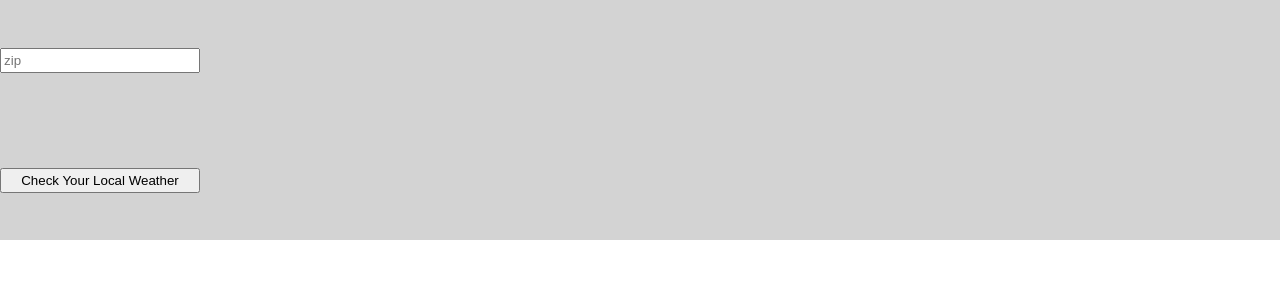
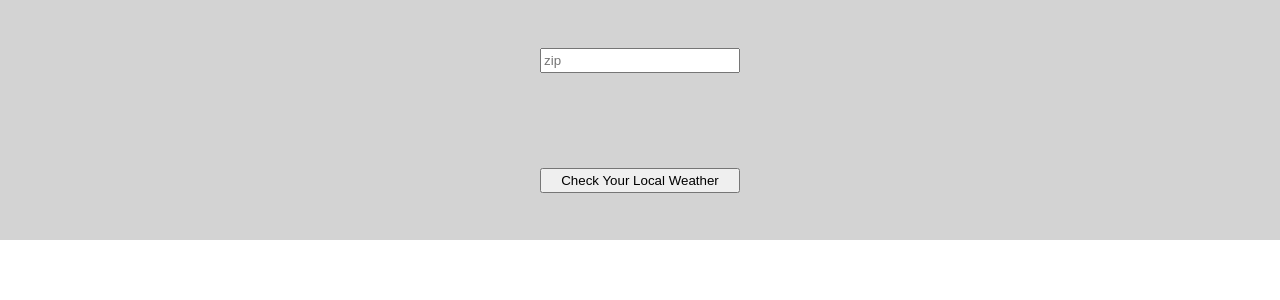
Before and after one commit to jamie29w/weather-api-app, a React (Create React App) app in the folder client/: page / in a window 1280 px wide. Shown: the top 300 px of the page. Built offline with nearby package versions, Linux system fonts and the light colour scheme.

Commit message:
added color and centered input and button

```diff
--- a/client/src/main/header/Component.js
+++ b/client/src/main/header/Component.js
@@ -15,11 +15,14 @@ function HeaderComponent(props) {
         input: {
             height: "25px",
             width: "200px",
+            marginLeft: "auto",
+            marginRight: "auto"
         },
         button: {
-            // flexDirection: "row",
             height: "25px",
             width: "200px",
+            marginLeft: "auto",
+            marginRight: "auto"
         }
     }
 
```
